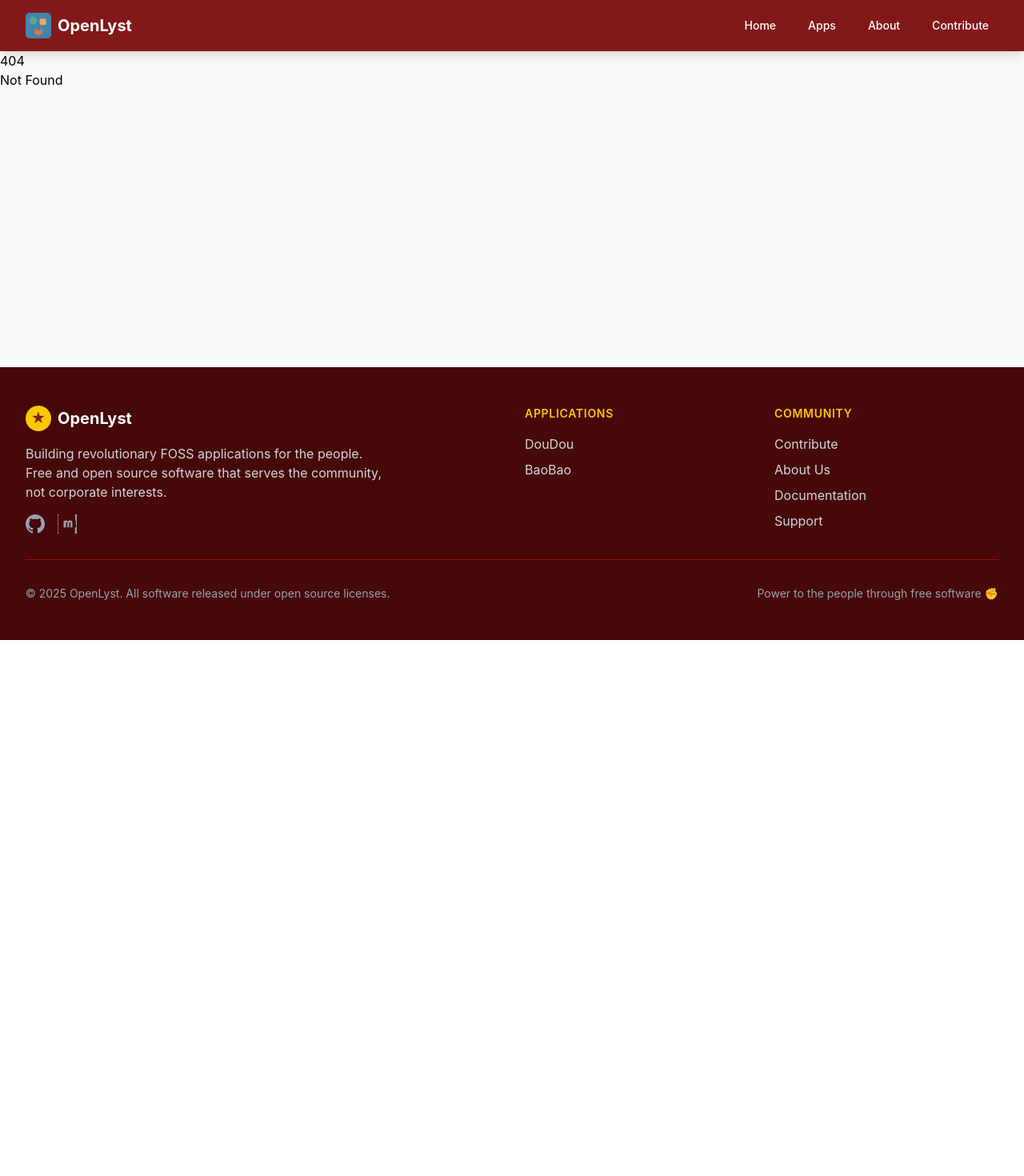
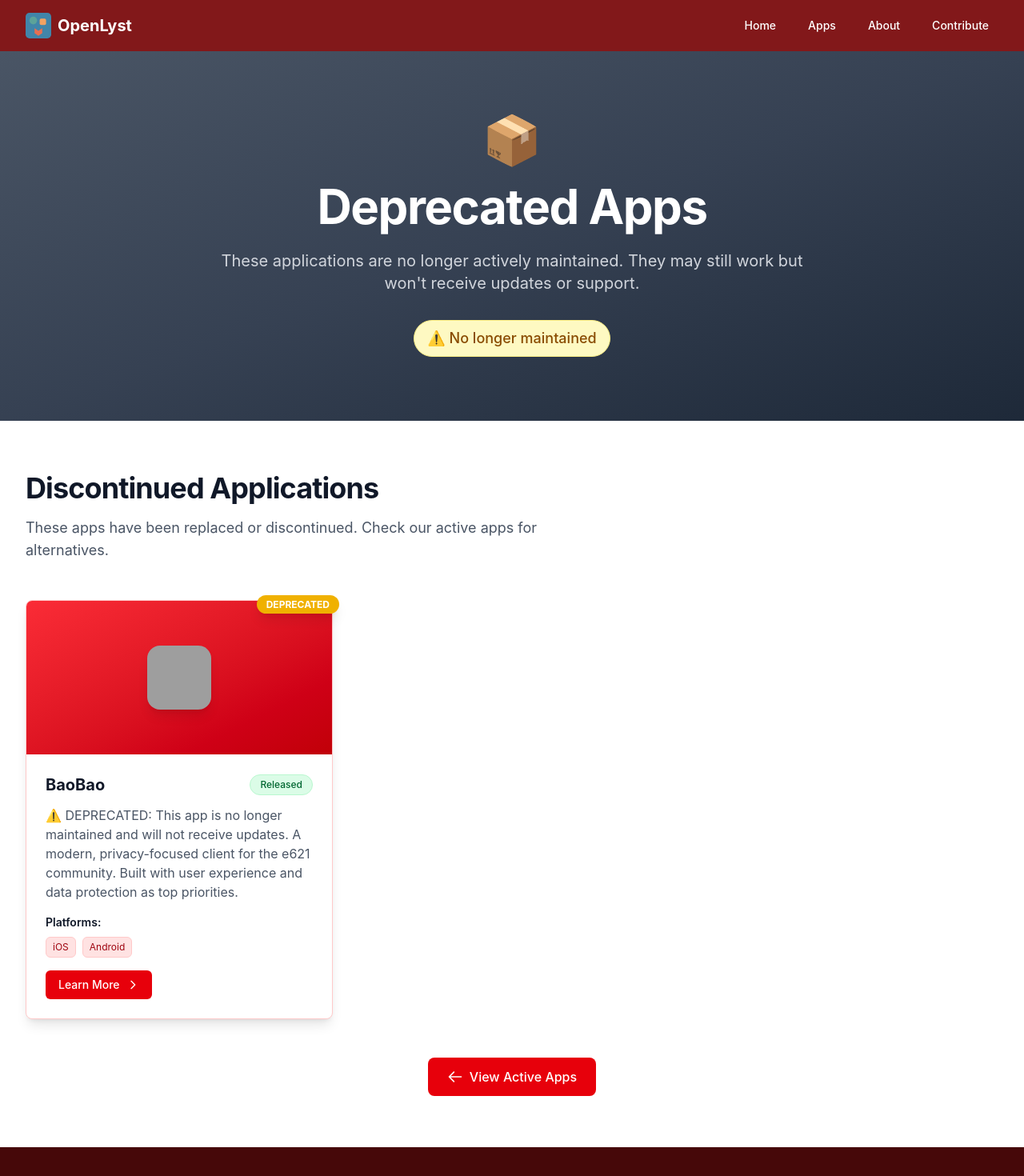
Before and after one commit to openlyst/openlyst, a SvelteKit app: page /deprecated in a window 1280 px wide. Before the commit this address had no page. Shown: the top 1470 px of the page at 80% size. Before the commit the page ends 800 px from the top, so only its background shows below. Built offline with nearby package versions, Linux system fonts and the light colour scheme; grey boxes are pictures that could not be loaded.

Commit message:
Add Deprecated Apps page with grid display and guidance

```diff
--- /dev/null
+++ b/src/routes/deprecated/+page.svelte
@@ -0,0 +1,83 @@
+<script lang="ts">
+  import { Section, AppCard } from '$lib';
+  import { nameToSlug } from '$lib/utils/repo';
+  import type { PageData } from './$types';
+
+  export let data: PageData;
+
+  const { apps } = data;
+</script>
+
+<svelte:head>
+  <title>Deprecated Apps - OpenLyst</title>
+  <meta name="description" content="View deprecated and discontinued applications from OpenLyst." />
+</svelte:head>
+
+<!-- Hero Section -->
+<section class="bg-gradient-to-br from-gray-600 via-gray-700 to-gray-800 text-white py-20">
+  <div class="mx-auto max-w-7xl px-4 sm:px-6 lg:px-8 text-center">
+    <div class="text-6xl mb-6">📦</div>
+    <h1 class="text-4xl font-bold tracking-tight sm:text-6xl mb-6">
+      Deprecated Apps
+    </h1>
+    <p class="text-xl text-gray-300 max-w-3xl mx-auto mb-8">
+      These applications are no longer actively maintained. They may still work but won't receive updates or support.
+    </p>
+    <div class="flex items-center justify-center">
+      <span class="px-4 py-2 bg-yellow-100 text-yellow-800 text-lg font-medium rounded-full border border-yellow-200">
+        ⚠️ No longer maintained
+      </span>
+    </div>
+  </div>
+</section>
+
+<!-- Deprecated Apps Grid Section -->
+<Section
+  title="Discontinued Applications"
+  subtitle="These apps have been replaced or discontinued. Check our active apps for alternatives."
+  background="default"
+>
+  {#snippet children()}
+    <div class="grid grid-cols-1 md:grid-cols-2 lg:grid-cols-3 gap-8">
+      {#each apps as app}
+        <div class="relative">
+          <div class="absolute -top-2 -right-2 z-10">
+            <span class="px-3 py-1 bg-yellow-500 text-white text-xs font-bold rounded-full shadow-lg">
+              DEPRECATED
+            </span>
+          </div>
+          <AppCard
+            title="{app.name}"
+            description="{app.localizedDescription}"
+            href="/apps/{nameToSlug(app.name)}"
+            status="released"
+            platforms="{app.platforms}"
+            image="{app.iconURL}"
+          />
+        </div>
+      {/each}
+    </div>
+
+    {#if apps.length === 0}
+      <div class="text-center py-12">
+        <div class="text-6xl mb-4">✨</div>
+        <h3 class="text-2xl font-semibold text-gray-900 mb-2">No Deprecated Apps</h3>
+        <p class="text-gray-600 max-w-md mx-auto">
+          All our apps are currently active and maintained!
+        </p>
+      </div>
+    {/if}
+
+    <div class="mt-12 text-center">
+      <a
+        href="/apps"
+        class="inline-flex items-center px-6 py-3 bg-red-600 text-white font-medium rounded-lg hover:bg-red-700 transition-colors"
+      >
+        <svg class="mr-2 w-5 h-5" fill="none" stroke="currentColor" viewBox="0 0 24 24">
+          <path stroke-linecap="round" stroke-linejoin="round" stroke-width="2" d="M10 19l-7-7m0 0l7-7m-7 7h18" />
+        </svg>
+        View Active Apps
+      </a>
+    </div>
+  {/snippet}
+</Section>
```
